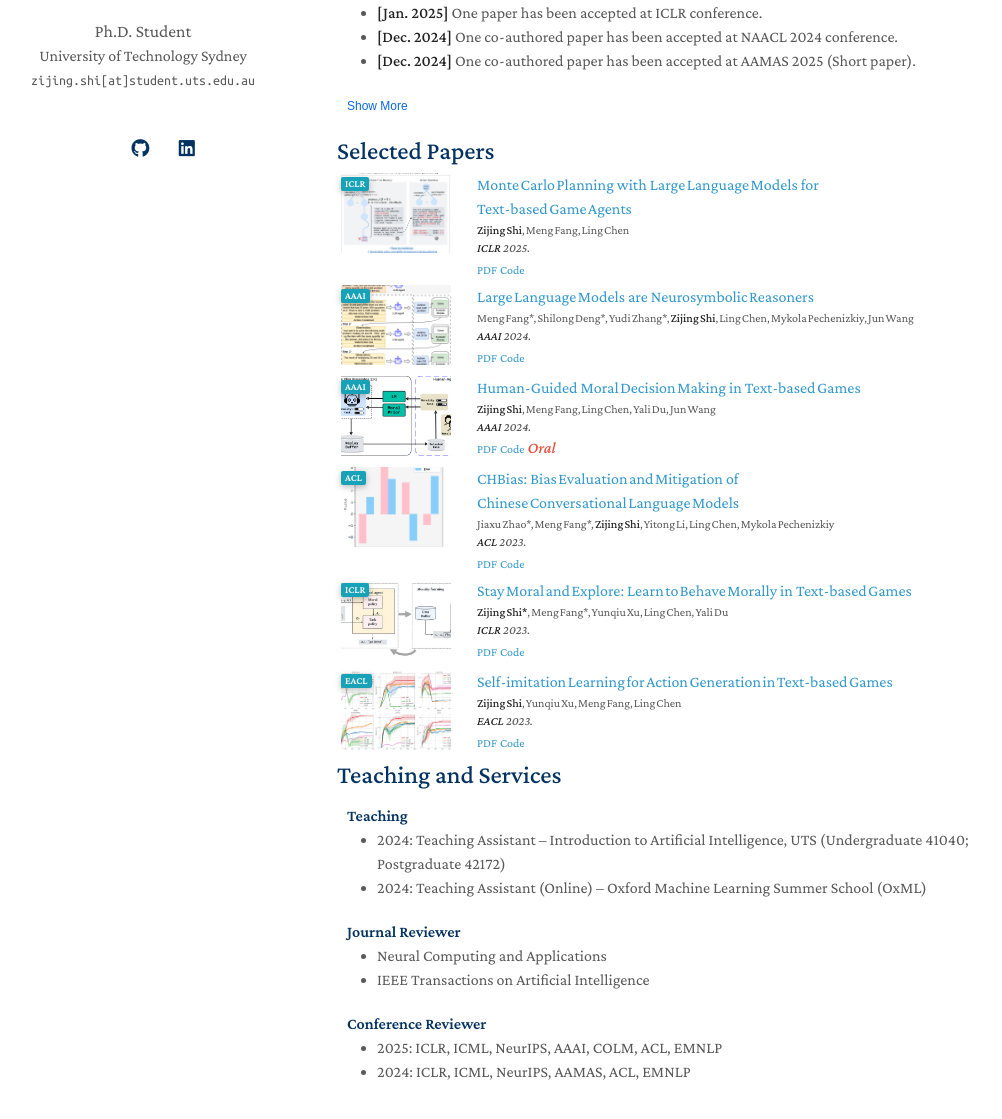
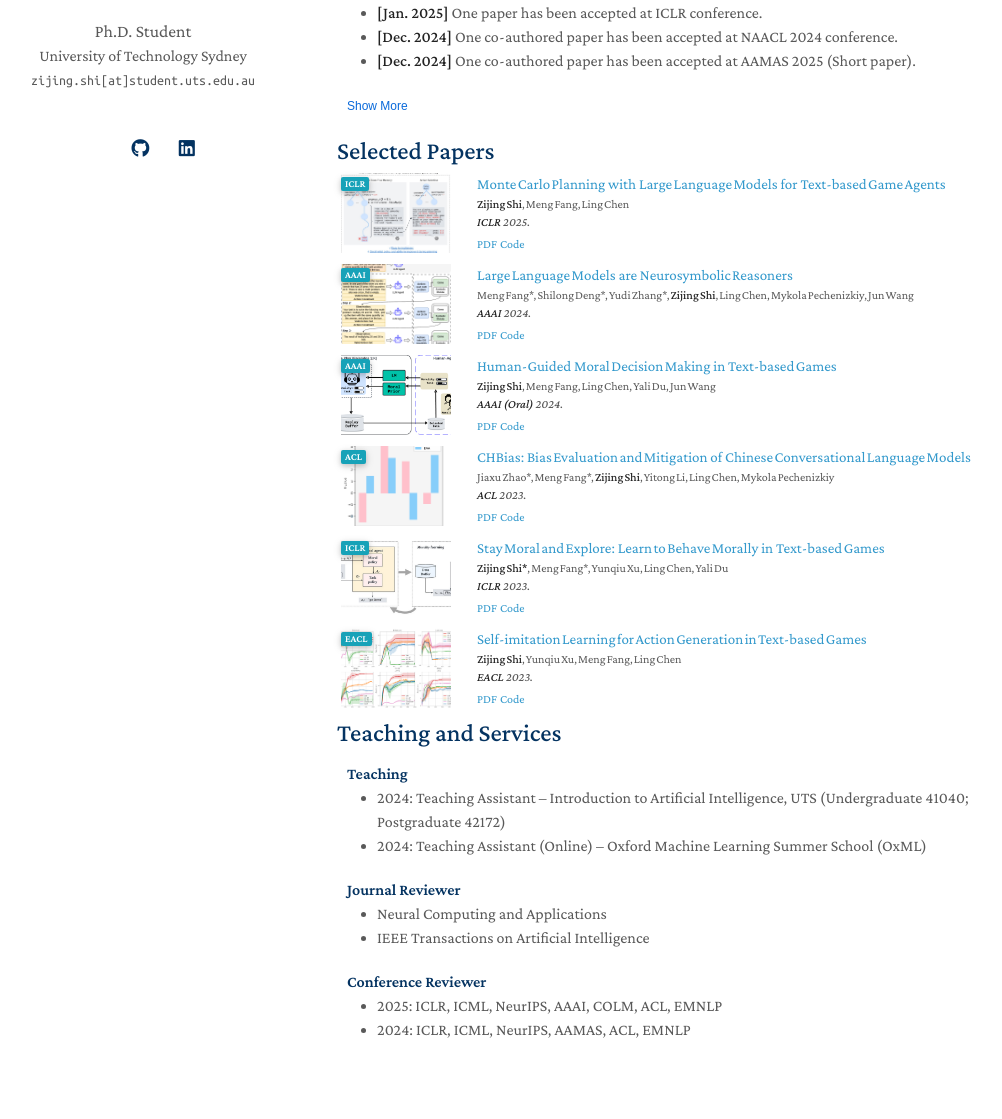
Before and after one commit to winni18/winni18.github.io, a Jekyll site: the page built from index.md, in a window 1280 px wide and 1400 px high, scrolled down 112 px. Shown: the part 222-1341 px from the top of the window, without its empty margins (133-1135 px from the left). Built offline with Jekyll 4.4.1, drawn with Linux system fonts in a browser that asks for light colours; nearby versions of some CDN libraries; a style sheet for code colours, icons or effects is not loaded; our own code applies the rules of GitHub Pages for plain Markdown files.

Commit message:
Update publications.md

```diff
--- a/_includes/publications.md
+++ b/_includes/publications.md
@@ -25,7 +25,7 @@
 
   .pub-row .col-sm-9{ padding:0 14px; }
 
-  .pub-row .title{ font-size:16px; margin:0; }
+  .pub-row .title{ font-size:15px; margin:0; }
   .pub-row .author,
   .pub-row .periodical{ font-size:12px; }
   .pub-row .links a{ font-size:12px !important; }
@@ -93,11 +93,10 @@
     <div class="col-sm-9">
       <div class="title"><a target="_blank">Human‑Guided Moral Decision Making in Text‑based Games</a></div>
       <div class="author"><strong>Zijing Shi</strong>, Meng Fang, Ling Chen, Yali Du, Jun Wang</div>
-      <div class="periodical"><em><strong>AAAI</strong> 2024.</em></div>
+      <div class="periodical"><em><strong>AAAI (Oral)</strong> 2024.</em></div>
       <div class="links">
         <a href="https://kclpure.kcl.ac.uk/ws/portalfiles/portal/241855945/AAAI_humal_3_.pdf" class="btn btn-sm z-depth-0" target="_blank">PDF</a>
         <a href="https://winni18.github.io/" class="btn btn-sm z-depth-0" target="_blank">Code</a>
-        <strong><i style="color:#e74d3c">Oral</i></strong>
       </div>
     </div>
   </div>
```
